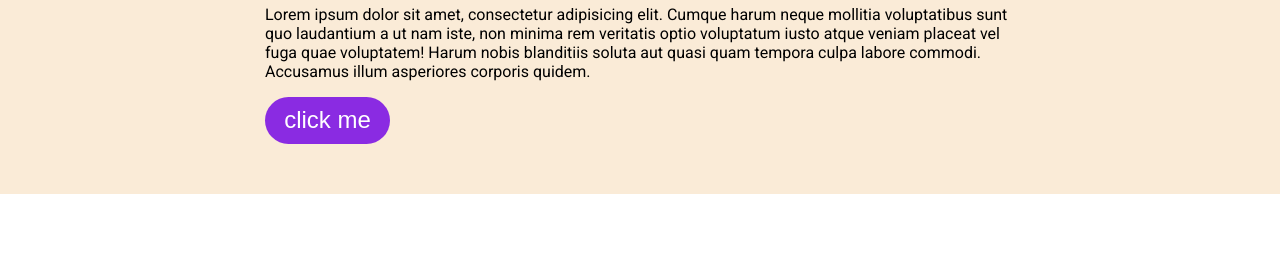
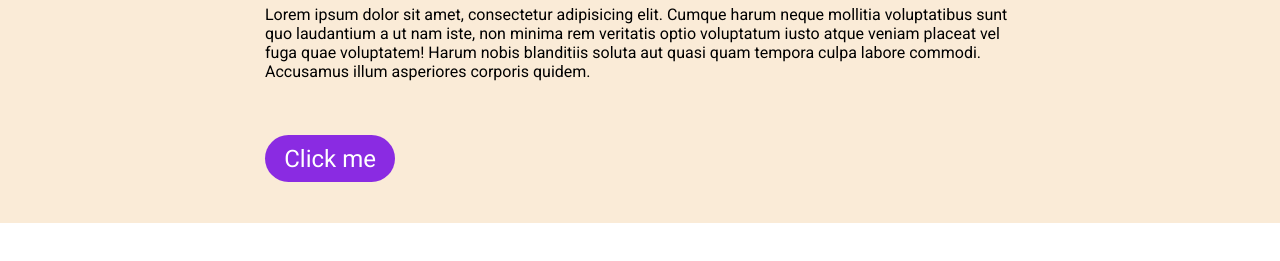
Before and after one commit to swarajspatil158/Conquering-Responsive-Layouts, a plain HTML site: page challenge03/index.html in a window 1280 px wide. Shown: the part 193-454 px from the top of the page. Drawn offline with Linux system fonts and the light colour scheme.

Commit message:
Challenge3 completed

```diff
--- a/challenge03/index.html
+++ b/challenge03/index.html
@@ -19,10 +19,7 @@
           tempora culpa labore commodi. Accusamus illum asperiores corporis
           quidem.
         </p>
-
-        <div class="btn">
-          <button>click me</button>
-        </div>
+        <a href="#" class="btn">Click me</a>
       </div>
     </div>
   </body>
--- a/challenge03/style.css
+++ b/challenge03/style.css
@@ -1,6 +1,6 @@
 
 @import url('https://fonts.googleapis.com/css2?family=Roboto&display=swap');
-* {
+* ,*::before,*::after{
   box-sizing: border-box;
 }
 
@@ -9,47 +9,43 @@ body {
   font-family: 'Roboto', sans-serif;
 }
 
- .hero{
-  width: 100%;
-  padding: 50px 0;
-  background-color: antiquewhite;
-}
-
 .content{
-  /* padding: 5vh 5vh5vh; */
   margin: 0 auto;
   width: 80%;
   max-width: 750px;
 }
+.hero p {
+  margin-bottom: 4em;
+}
+.hero{
+  width: 100%;
+  padding: 50px 0;
+  background-color: antiquewhite;
+  color: #000000;
+}
+
 h1{
   font-size: 5vh;
 }
-.btn{
-  padding: 1vh auto;
-}
-button{
+
+a{
   border: none;
   text-decoration: none;
   background-color: blueviolet;
   color:#fff;
+  /* margin: 1em auto; */
   padding: 0.4em 0.8em;
   border-radius: 50px;
   font-size: 1.5em;
 }
-p{
+.hero p{
   font-size: 1em;
   padding: auto;
 }
-  /*
-.hero {
-  width: 100%;
-  background: #23424a;
-  color: white;
-  padding: 50px 0;
+.btn{
+  width: 300px;
 }
-
-.content {
-  margin: 0 auto;
-  width: 80%;
-  max-width: 750px;
-} */
+a:hover,a:focus{
+  opacity: .80;
+  /* color: #000000; */
+}
```
